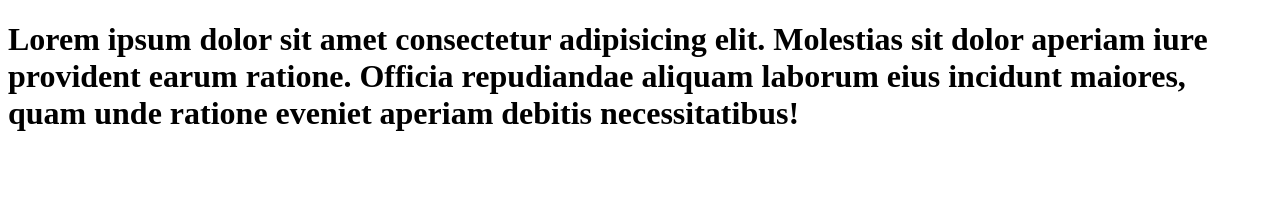
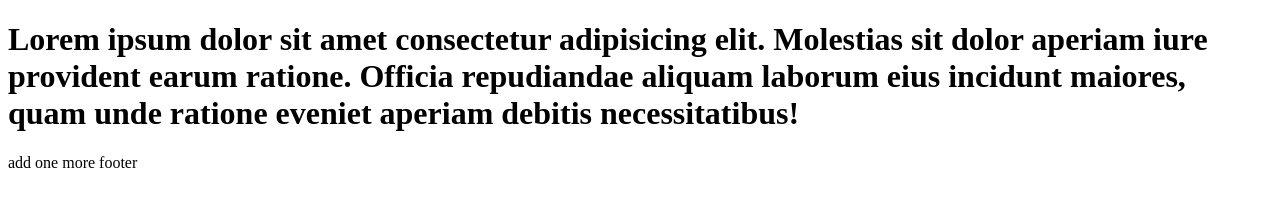
Before and after one commit to RanaAnil7/learn-git, a plain HTML site: page index.html in a window 1280 px wide. Drawn offline with Linux system fonts and the light colour scheme.

Commit message:
add one line

```diff
--- a/index.html
+++ b/index.html
@@ -8,4 +8,5 @@
 <body>
     <h1>Lorem ipsum dolor sit amet consectetur adipisicing elit. Molestias sit dolor aperiam iure provident earum ratione. Officia repudiandae aliquam laborum eius incidunt maiores, quam unde ratione eveniet aperiam debitis necessitatibus!</h1>
 </body>
+add one more footer
 </html>
```
